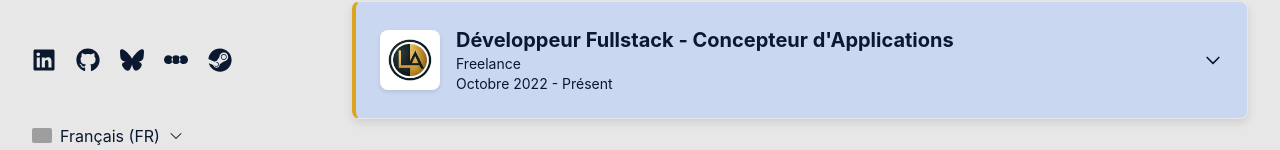
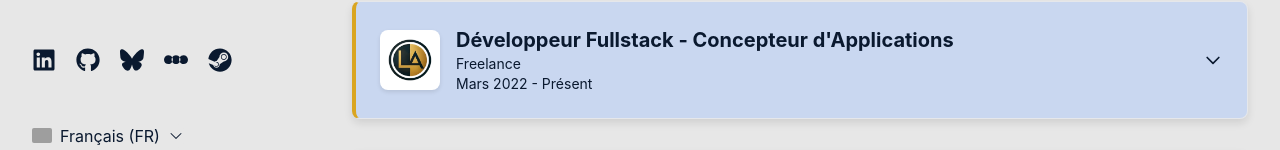
Before and after one commit to LaurentArcos/cv-interactif, a Next.js app: page / in a window 1280 px wide. Shown: the part 469-619 px from the top of the page. Built offline with nearby package versions, Linux system fonts and the light colour scheme; grey boxes are pictures that could not be loaded.

Commit message:
date changed

```diff
--- a/src/data/experiences.ts
+++ b/src/data/experiences.ts
@@ -91,8 +91,8 @@ export const experiences: Experience[] = [
     company: "Freelance",
     location: "Hyères, France",
 
-    dateFr: "Octobre 2022 - Présent",
-    dateEn: "October 2022 - Present",
+    dateFr: "Mars 2022 - Présent",
+    dateEn: "March 2022 - Present",
 
     descriptionFr: `
       - Maintenance de site WordPress.
```
